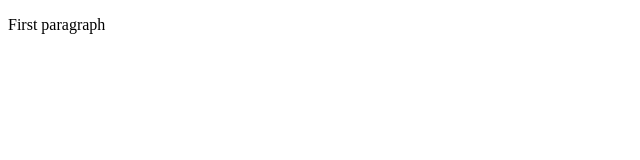
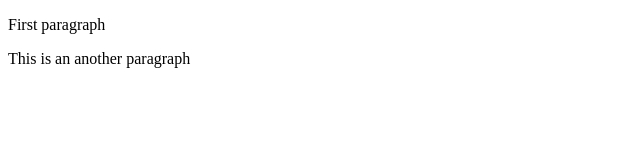
Before and after one commit to EleonoraTansini/ProvaGit, a plain HTML site: page index.html in a window 1280 px wide. Shown: the whole page, without its empty margins (0-640 px from the left). Drawn offline with Linux system fonts and the light colour scheme.

Commit message:
add some html

```diff
--- a/index.html
+++ b/index.html
@@ -5,5 +5,6 @@
 </head>
 <body>
     <p>First paragraph</p>
+    <p>This is an another paragraph</p>
 </body>
 </html>
```
